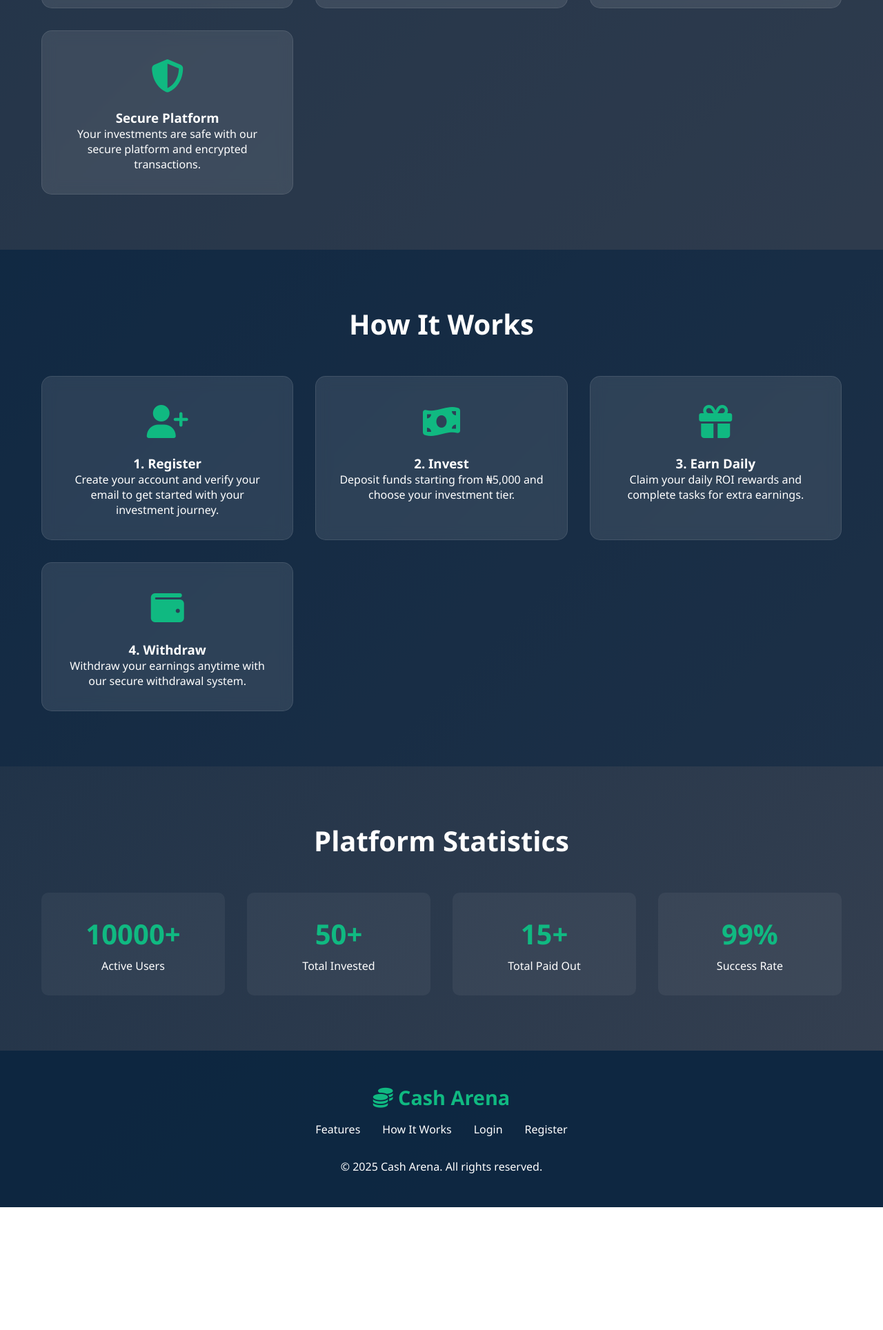
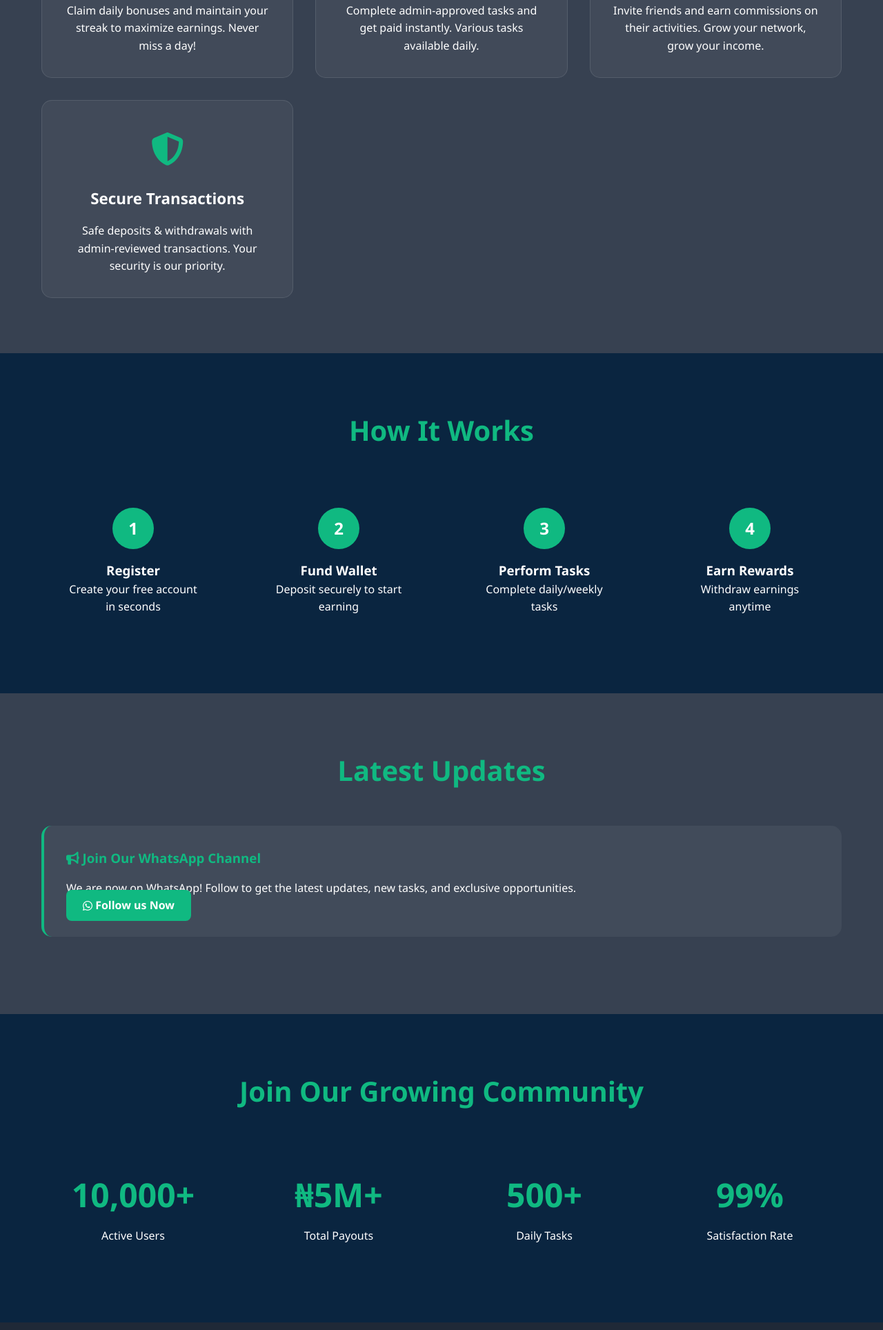
Before and after one commit to TherealVoltageLord/Cash-arena, a website: page public/index.html in a window 1280 px wide. Shown: the part 869-2797 px from the top of the page at 69% size. Before the commit the page ends 2619 px from the top, so only its background shows below. Drawn offline with Linux system fonts and the light colour scheme.

Commit message:
Update index.html

```diff
--- a/public/index.html
+++ b/public/index.html
@@ -16,7 +16,7 @@
             font-family: 'Segoe UI', Tahoma, Geneva, Verdana, sans-serif;
             background: linear-gradient(135deg, #0A2540 0%, #374151 100%);
             color: white;
-            min-height: 100vh;
+            line-height: 1.6;
         }
 
         .container {
@@ -25,21 +25,22 @@
             padding: 0 20px;
         }
 
-        /* Navigation */
-        nav {
+        /* Header */
+        header {
             background: rgba(10, 37, 64, 0.95);
             backdrop-filter: blur(10px);
-            padding: 1rem 0;
             position: fixed;
             width: 100%;
             top: 0;
             z-index: 1000;
+            box-shadow: 0 2px 20px rgba(0,0,0,0.1);
         }
 
-        .nav-content {
+        .navbar {
             display: flex;
             justify-content: space-between;
             align-items: center;
+            padding: 1rem 0;
         }
 
         .logo {
@@ -48,16 +49,21 @@
             color: #10B981;
         }
 
+        .logo i {
+            margin-right: 10px;
+        }
+
         .nav-links {
             display: flex;
+            list-style: none;
             gap: 2rem;
-            align-items: center;
         }
 
         .nav-links a {
             color: white;
             text-decoration: none;
             transition: color 0.3s;
+            font-weight: 500;
         }
 
         .nav-links a:hover {
@@ -77,7 +83,6 @@
             transition: all 0.3s;
             border: none;
             cursor: pointer;
-            font-size: 0.9rem;
         }
 
         .btn-outline {
@@ -98,57 +103,66 @@
 
         /* Hero Section */
         .hero {
-            padding: 120px 0 80px;
+            padding: 150px 0 80px;
             text-align: center;
+            background: linear-gradient(135deg, #0A2540 0%, #1E3A5F 100%);
         }
 
         .hero h1 {
             font-size: 3.5rem;
-            margin-bottom: 1rem;
-            background: linear-gradient(135deg, #10B981, #34D399);
+            margin-bottom: 1.5rem;
+            background: linear-gradient(45deg, #10B981, #34D399);
             -webkit-background-clip: text;
             -webkit-text-fill-color: transparent;
         }
 
         .hero p {
-            font-size: 1.2rem;
-            margin-bottom: 2rem;
+            font-size: 1.3rem;
+            margin-bottom: 2.5rem;
             opacity: 0.9;
             max-width: 600px;
             margin-left: auto;
             margin-right: auto;
         }
 
+        .hero-buttons {
+            display: flex;
+            gap: 1rem;
+            justify-content: center;
+            flex-wrap: wrap;
+        }
+
         /* Features */
         .features {
             padding: 80px 0;
-            background: rgba(55, 65, 81, 0.5);
+            background: #374151;
         }
 
         .section-title {
             text-align: center;
+            font-size: 2.5rem;
             margin-bottom: 3rem;
-            font-size: 2.5rem;
+            color: #10B981;
         }
 
         .features-grid {
             display: grid;
-            grid-template-columns: repeat(auto-fit, minmax(300px, 1fr));
+            grid-template-columns: repeat(auto-fit, minmax(280px, 1fr));
             gap: 2rem;
         }
 
         .feature-card {
-            background: rgba(255, 255, 255, 0.1);
+            background: rgba(255,255,255,0.05);
             padding: 2rem;
             border-radius: 15px;
             text-align: center;
-            backdrop-filter: blur(10px);
-            border: 1px solid rgba(255, 255, 255, 0.1);
             transition: transform 0.3s;
+            border: 1px solid rgba(255,255,255,0.1);
         }
 
         .feature-card:hover {
-            transform: translateY(-5px);
+            transform: translateY(-10px);
+            background: rgba(255,255,255,0.08);
         }
 
         .feature-icon {
@@ -157,9 +171,65 @@
             margin-bottom: 1rem;
         }
 
+        .feature-card h3 {
+            font-size: 1.4rem;
+            margin-bottom: 1rem;
+        }
+
+        /* How It Works */
+        .how-it-works {
+            padding: 80px 0;
+            background: #0A2540;
+        }
+
+        .steps {
+            display: grid;
+            grid-template-columns: repeat(auto-fit, minmax(250px, 1fr));
+            gap: 2rem;
+            margin-top: 3rem;
+        }
+
+        .step {
+            text-align: center;
+            padding: 2rem;
+        }
+
+        .step-number {
+            width: 60px;
+            height: 60px;
+            background: #10B981;
+            border-radius: 50%;
+            display: flex;
+            align-items: center;
+            justify-content: center;
+            font-size: 1.5rem;
+            font-weight: bold;
+            margin: 0 auto 1rem;
+        }
+
+        /* Announcements */
+        .announcements {
+            padding: 80px 0;
+            background: #374151;
+        }
+
+        .announcement-card {
+            background: rgba(255,255,255,0.05);
+            padding: 2rem;
+            border-radius: 15px;
+            margin-bottom: 2rem;
+            border-left: 4px solid #10B981;
+        }
+
+        .announcement-card h3 {
+            color: #10B981;
+            margin-bottom: 1rem;
+        }
+
         /* Stats */
         .stats {
             padding: 80px 0;
+            background: #0A2540;
             text-align: center;
         }
 
@@ -171,13 +241,11 @@
         }
 
         .stat-item {
-            background: rgba(255, 255, 255, 0.05);
             padding: 2rem;
-            border-radius: 10px;
         }
 
         .stat-number {
-            font-size: 2.5rem;
+            font-size: 3rem;
             font-weight: bold;
             color: #10B981;
             margin-bottom: 0.5rem;
@@ -185,8 +253,8 @@
 
         /* Footer */
         footer {
-            background: rgba(10, 37, 64, 0.9);
-            padding: 3rem 0;
+            background: #1F2937;
+            padding: 3rem 0 2rem;
             text-align: center;
         }
 
@@ -195,6 +263,7 @@
             justify-content: center;
             gap: 2rem;
             margin-bottom: 2rem;
+            flex-wrap: wrap;
         }
 
         .footer-links a {
@@ -207,10 +276,20 @@
             color: #10B981;
         }
 
+        .copyright {
+            opacity: 0.7;
+            margin-top: 2rem;
+        }
+
         /* Responsive */
         @media (max-width: 768px) {
+            .navbar {
+                flex-direction: column;
+                gap: 1rem;
+            }
+
             .nav-links {
-                display: none;
+                gap: 1rem;
             }
 
             .hero h1 {
@@ -218,142 +297,152 @@
             }
 
             .hero p {
-                font-size: 1rem;
+                font-size: 1.1rem;
             }
         }
     </style>
 </head>
 <body>
-    <!-- Navigation -->
-    <nav>
+    <!-- Header -->
+    <header>
         <div class="container">
-            <div class="nav-content">
+            <nav class="navbar">
                 <div class="logo">
-                    <i class="fas fa-coins"></i> Cash Arena
+                    <i class="fas fa-coins"></i>Cash Arena
                 </div>
-                <div class="nav-links">
-                    <a href="#features">Features</a>
-                    <a href="#how-it-works">How It Works</a>
-                    <a href="#stats">Stats</a>
+                <ul class="nav-links">
+                    <li><a href="#home">Home</a></li>
+                    <li><a href="#how-it-works">How It Works</a></li>
+                    <li><a href="#features">Features</a></li>
+                    <li><a href="#announcements">Announcements</a></li>
+                </ul>
+                <div class="auth-buttons">
+                    <a href="/login" class="btn btn-outline">Login</a>
+                    <a href="/register" class="btn btn-primary">Register</a>
                 </div>
-                <div class="auth-buttons">
-                    <a href="login.html" class="btn btn-outline">Login</a>
-                    <a href="register.html" class="btn btn-primary">Get Started</a>
-                </div>
-            </div>
+            </nav>
         </div>
-    </nav>
+    </header>
 
     <!-- Hero Section -->
-    <section class="hero">
+    <section class="hero" id="home">
         <div class="container">
-            <h1>Invest Smart, Earn Smarter</h1>
-            <p>Join thousands of investors earning daily returns through our secure investment platform. Complete tasks, refer friends, and grow your wealth.</p>
-            <div style="display: flex; gap: 1rem; justify-content: center; flex-wrap: wrap;">
-                <a href="register.html" class="btn btn-primary" style="padding: 1rem 2rem;">
-                    <i class="fas fa-rocket"></i> Start Investing
+            <h1>Turn Your Time Into Earnings</h1>
+            <p>Join hundreds already earning through tasks, daily logins, and referrals. Start your investment journey today!</p>
+            <div class="hero-buttons">
+                <a href="/register" class="btn btn-primary">
+                    <i class="fas fa-rocket"></i> Get Started
                 </a>
-                <a href="#how-it-works" class="btn btn-outline" style="padding: 1rem 2rem;">
-                    <i class="fas fa-play-circle"></i> How It Works
+                <a href="/login" class="btn btn-outline">
+                    <i class="fas fa-sign-in-alt"></i> Login
                 </a>
             </div>
         </div>
     </section>
 
-    <!-- Features -->
+    <!-- Features Section -->
     <section class="features" id="features">
         <div class="container">
             <h2 class="section-title">Why Choose Cash Arena?</h2>
             <div class="features-grid">
                 <div class="feature-card">
                     <div class="feature-icon">
-                        <i class="fas fa-chart-line"></i>
+                        <i class="fas fa-calendar-check"></i>
                     </div>
-                    <h3>Daily ROI</h3>
-                    <p>Earn daily returns on your investments with our tier-based ROI system. Higher tiers, higher returns.</p>
+                    <h3>Daily Login Rewards</h3>
+                    <p>Claim daily bonuses and maintain your streak to maximize earnings. Never miss a day!</p>
                 </div>
                 <div class="feature-card">
                     <div class="feature-icon">
                         <i class="fas fa-tasks"></i>
                     </div>
-                    <h3>Task Rewards</h3>
-                    <p>Complete simple tasks and earn extra rewards. Watch ads, take surveys, and more.</p>
+                    <h3>Perform Tasks</h3>
+                    <p>Complete admin-approved tasks and get paid instantly. Various tasks available daily.</p>
                 </div>
                 <div class="feature-card">
                     <div class="feature-icon">
                         <i class="fas fa-users"></i>
                     </div>
-                    <h3>Referral System</h3>
-                    <p>Invite friends and earn bonuses when they join and make their first deposit.</p>
+                    <h3>Referral Program</h3>
+                    <p>Invite friends and earn commissions on their activities. Grow your network, grow your income.</p>
                 </div>
                 <div class="feature-card">
                     <div class="feature-icon">
                         <i class="fas fa-shield-alt"></i>
                     </div>
-                    <h3>Secure Platform</h3>
-                    <p>Your investments are safe with our secure platform and encrypted transactions.</p>
+                    <h3>Secure Transactions</h3>
+                    <p>Safe deposits & withdrawals with admin-reviewed transactions. Your security is our priority.</p>
                 </div>
             </div>
         </div>
     </section>
 
     <!-- How It Works -->
-    <section class="features" id="how-it-works" style="background: rgba(10, 37, 64, 0.5);">
+    <section class="how-it-works" id="how-it-works">
         <div class="container">
             <h2 class="section-title">How It Works</h2>
-            <div class="features-grid">
-                <div class="feature-card">
-                    <div class="feature-icon">
-                        <i class="fas fa-user-plus"></i>
-                    </div>
-                    <h3>1. Register</h3>
-                    <p>Create your account and verify your email to get started with your investment journey.</p>
+            <div class="steps">
+                <div class="step">
+                    <div class="step-number">1</div>
+                    <h3>Register</h3>
+                    <p>Create your free account in seconds</p>
                 </div>
-                <div class="feature-card">
-                    <div class="feature-icon">
-                        <i class="fas fa-money-bill-wave"></i>
-                    </div>
-                    <h3>2. Invest</h3>
-                    <p>Deposit funds starting from ₦5,000 and choose your investment tier.</p>
+                <div class="step">
+                    <div class="step-number">2</div>
+                    <h3>Fund Wallet</h3>
+                    <p>Deposit securely to start earning</p>
                 </div>
-                <div class="feature-card">
-                    <div class="feature-icon">
-                        <i class="fas fa-gift"></i>
-                    </div>
-                    <h3>3. Earn Daily</h3>
-                    <p>Claim your daily ROI rewards and complete tasks for extra earnings.</p>
+                <div class="step">
+                    <div class="step-number">3</div>
+                    <h3>Perform Tasks</h3>
+                    <p>Complete daily/weekly tasks</p>
                 </div>
-                <div class="feature-card">
-                    <div class="feature-icon">
-                        <i class="fas fa-wallet"></i>
-                    </div>
-                    <h3>4. Withdraw</h3>
-                    <p>Withdraw your earnings anytime with our secure withdrawal system.</p>
+                <div class="step">
+                    <div class="step-number">4</div>
+                    <h3>Earn Rewards</h3>
+                    <p>Withdraw earnings anytime</p>
                 </div>
             </div>
         </div>
     </section>
 
-    <!-- Stats -->
-    <section class="stats" id="stats">
+    <!-- Announcements -->
+    <section class="announcements" id="announcements">
         <div class="container">
-            <h2 class="section-title">Platform Statistics</h2>
+            <h2 class="section-title">Latest Updates</h2>
+            <div id="announcements-container">
+                <!-- Default announcement -->
+                <div class="announcement-card">
+                    <h3><i class="fas fa-bullhorn"></i> Join Our WhatsApp Channel</h3>
+                    <p>We are now on WhatsApp! Follow to get the latest updates, new tasks, and exclusive opportunities.</p>
+                    <a href="https://wa.channel.com" class="btn btn-primary" style="margin-top: 1rem;">
+                        <i class="fab fa-whatsapp"></i> Follow us Now
+                    </a>
+                </div>
+            </div>
+        </div>
+    </section>
+
+    <!-- Stats Section -->
+    <section class="stats">
+        <div class="container">
+            <h2 class="section-title">Join Our Growing Community</h2>
             <div class="stats-grid">
                 <div class="stat-item">
-                    <div class="stat-number" id="totalUsers">10,000+</div>
-                    <div class="stat-label">Active Users</div>
+                    <div class="stat-number">10,000+</div>
+                    <p>Active Users</p>
                 </div>
                 <div class="stat-item">
-                    <div class="stat-number" id="totalInvested">₦50M+</div>
-                    <div class="stat-label">Total Invested</div>
+                    <div class="stat-number">₦5M+</div>
+                    <p>Total Payouts</p>
                 </div>
                 <div class="stat-item">
-                    <div class="stat-number" id="totalPaid">₦15M+</div>
-                    <div class="stat-label">Total Paid Out</div>
+                    <div class="stat-number">500+</div>
+                    <p>Daily Tasks</p>
                 </div>
                 <div class="stat-item">
-                    <div class="stat-number" id="successRate">99%</div>
-                    <div class="stat-label">Success Rate</div>
+                    <div class="stat-number">99%</div>
+                    <p>Satisfaction Rate</p>
                 </div>
             </div>
         </div>
@@ -362,47 +451,62 @@
     <!-- Footer -->
     <footer>
         <div class="container">
-            <div class="logo" style="margin-bottom: 1rem;">
-                <i class="fas fa-coins"></i> Cash Arena
-            </div>
             <div class="footer-links">
-                <a href="#features">Features</a>
-                <a href="#how-it-works">How It Works</a>
                 <a href="/login">Login</a>
                 <a href="/register">Register</a>
+                <a href="#how-it-works">How It Works</a>
+                <a href="mailto:support@casharena.com">Support</a>
             </div>
-            <p>&copy; 2025 Cash Arena. All rights reserved.</p>
+            <div class="copyright">
+                <p>© Cash Arena 2025. All Rights Reserved.</p>
+                <p>Contact: support@casharena.com</p>
+            </div>
         </div>
     </footer>
 
     <script>
-        // Simple counter animation for stats
-        function animateCounter(element, target) {
-            let current = 0;
-            const increment = target / 100;
-            const timer = setInterval(() => {
-                current += increment;
-                if (current >= target) {
-                    element.textContent = target + '+';
-                    clearInterval(timer);
-                } else {
-                    element.textContent = Math.floor(current) + '+';
+        // Load announcements from API
+        async function loadAnnouncements() {
+            try {
+                const response = await fetch('/api/announcements');
+                const data = await response.json();
+
+                if (data.success && data.announcements.length > 0) {
+                    const container = document.getElementById('announcements-container');
+                    container.innerHTML = '';
+
+                    data.announcements.forEach(announcement => {
+                        const announcementCard = `
+                            <div class="announcement-card">
+                                <h3><i class="fas fa-bullhorn"></i> ${announcement.title}</h3>
+                                <p>${announcement.message}</p>
+                                ${announcement.link ? <a href="${announcement.link}" class="btn btn-primary" style="margin-top: 1rem;">Learn More</a> : ''}
+                            </div>
+                        `;
+                        container.innerHTML += announcementCard;
+                    });
                 }
-            }, 20);
+            } catch (error) {
+                console.log('Using default announcement');
+            }
         }
 
-        // Animate stats when they come into view
-        const observer = new IntersectionObserver((entries) => {
-            entries.forEach(entry => {
-                if (entry.isIntersecting) {
-                    animateCounter(document.getElementById('totalUsers'), 10000);
-                    animateCounter(document.getElementById('totalInvested'), 50);
-                    animateCounter(document.getElementById('totalPaid'), 15);
+        // Smooth scrolling for navigation links
+        document.querySelectorAll('a[href^="#"]').forEach(anchor => {
+            anchor.addEventListener('click', function (e) {
+                e.preventDefault();
+                const target = document.querySelector(this.getAttribute('href'));
+                if (target) {
+                    target.scrollIntoView({
+                        behavior: 'smooth',
+                        block: 'start'
+                    });
                 }
             });
         });
 
-        observer.observe(document.querySelector('.stats'));
+        // Load announcements when page loads
+        document.addEventListener('DOMContentLoaded', loadAnnouncements);
     </script>
 </body>
 </html>
```
